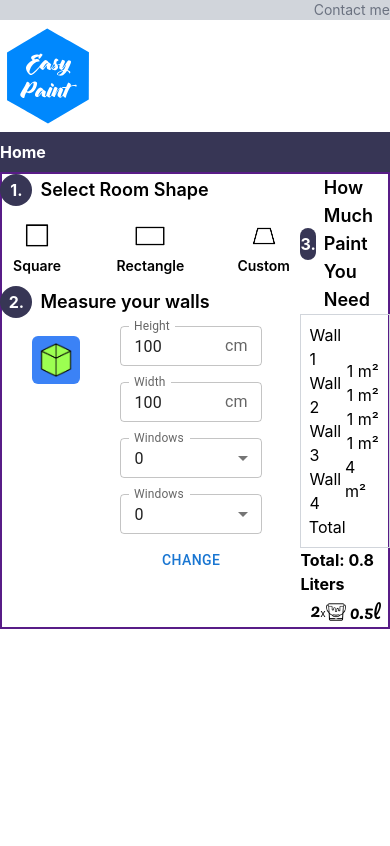
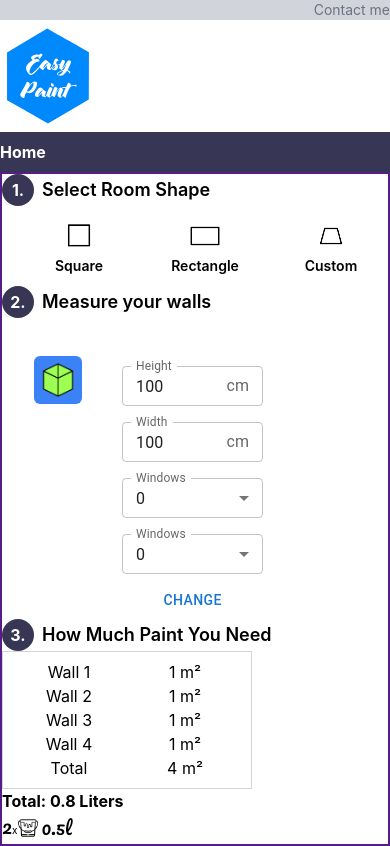
Before and after one commit to PedroSpelta/Desafio, a Next.js app: page / in a window 390 px wide. Built offline with nearby package versions, Linux system fonts and the light colour scheme.

Commit message:
changing result flex to be responsive

```diff
--- a/src/components/main/PaintCalculator.tsx
+++ b/src/components/main/PaintCalculator.tsx
@@ -14,7 +14,7 @@ function PaintCalculator() {
 
   return (
     <div className="flex justify-center">
-      <div className="flex justify-center border-2 border-purple-900 max-w-4xl w-full">
+      <div className="flex flex-col md:flex-row justify-center border-2 border-purple-900 max-w-4xl w-full">
         <div className="flex flex-col">
           <PaintRoomShape walls={walls} setWalls={setWalls} />
           <SectionTitle number={2} title="Measure your walls" />
@@ -31,7 +31,7 @@ function PaintCalculator() {
             />
           </div>
         </div>
-        <PaintResult walls={walls}/>
+        <PaintResult walls={walls} wallNumber={wallNumber}/>
       </div>
     </div>
   );
--- a/src/components/paintForm/PaintForm.tsx
+++ b/src/components/paintForm/PaintForm.tsx
@@ -49,7 +49,7 @@ const PaintForm: React.FC<IWallForm> = ({ walls, setWalls, wallNumber }) => {
   };
 
   return (
-    <div>
+    <div className=" mt-10">
       <FormControl>
         <PaintFormText
           label="Height"
--- a/src/components/paintResult/PaintResult.tsx
+++ b/src/components/paintResult/PaintResult.tsx
@@ -35,7 +35,7 @@ const PaintResult: React.FC<IPaintResult> = ({ walls }) => {
   }, [totalLiters]);
 
   return (
-    <div className="h-full w-full flex flex-col items-center justify-center">
+    <div className="h-full w-full flex flex-col md:items-center justify-center">
       <SectionTitle title="How Much Paint You Need" number={3} />
       <PaintResultTable realWalls={realWalls} totalArea={totalArea} />
       <p className="text-base font-bold">Total: {totalLiters} Liters</p>
--- a/src/components/paintShape/PaintRoomShape.tsx
+++ b/src/components/paintShape/PaintRoomShape.tsx
@@ -24,7 +24,7 @@ const PaintRoomShape: React.FC<IPaintRoomShape> = ({ walls, setWalls }) => {
   return (
     <div className="">
       <SectionTitle number={1} title="Select Room Shape" />
-      <div className="rounded-xl w-[300px] h-20 flex items-center justify-center gap-10">
+      <div className="rounded-xl ml-5 h-20 flex items-center justify-center gap-3">
         <ShapeImage
           title="Square"
           src={"/images/shape1.png"}
```
